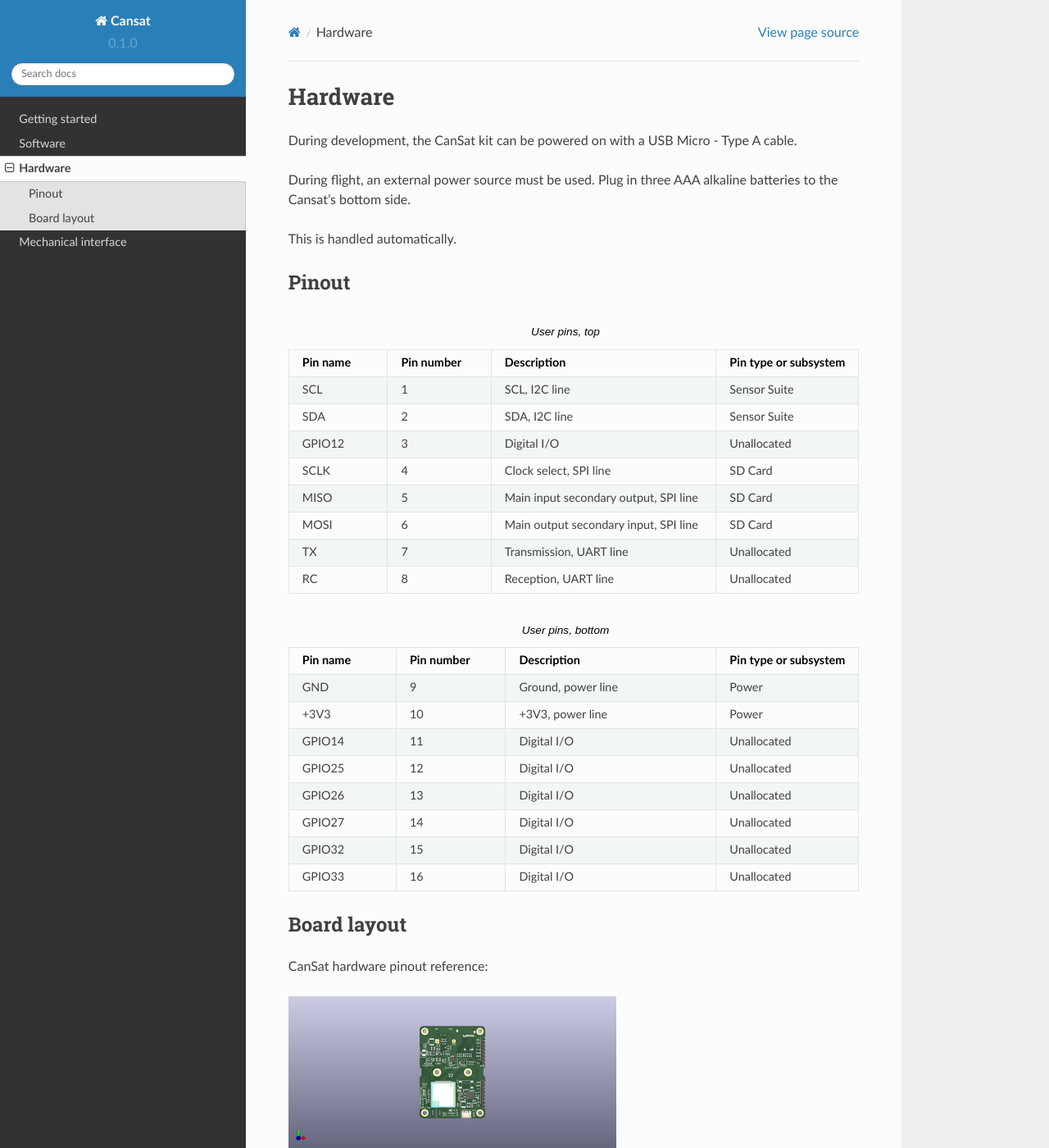
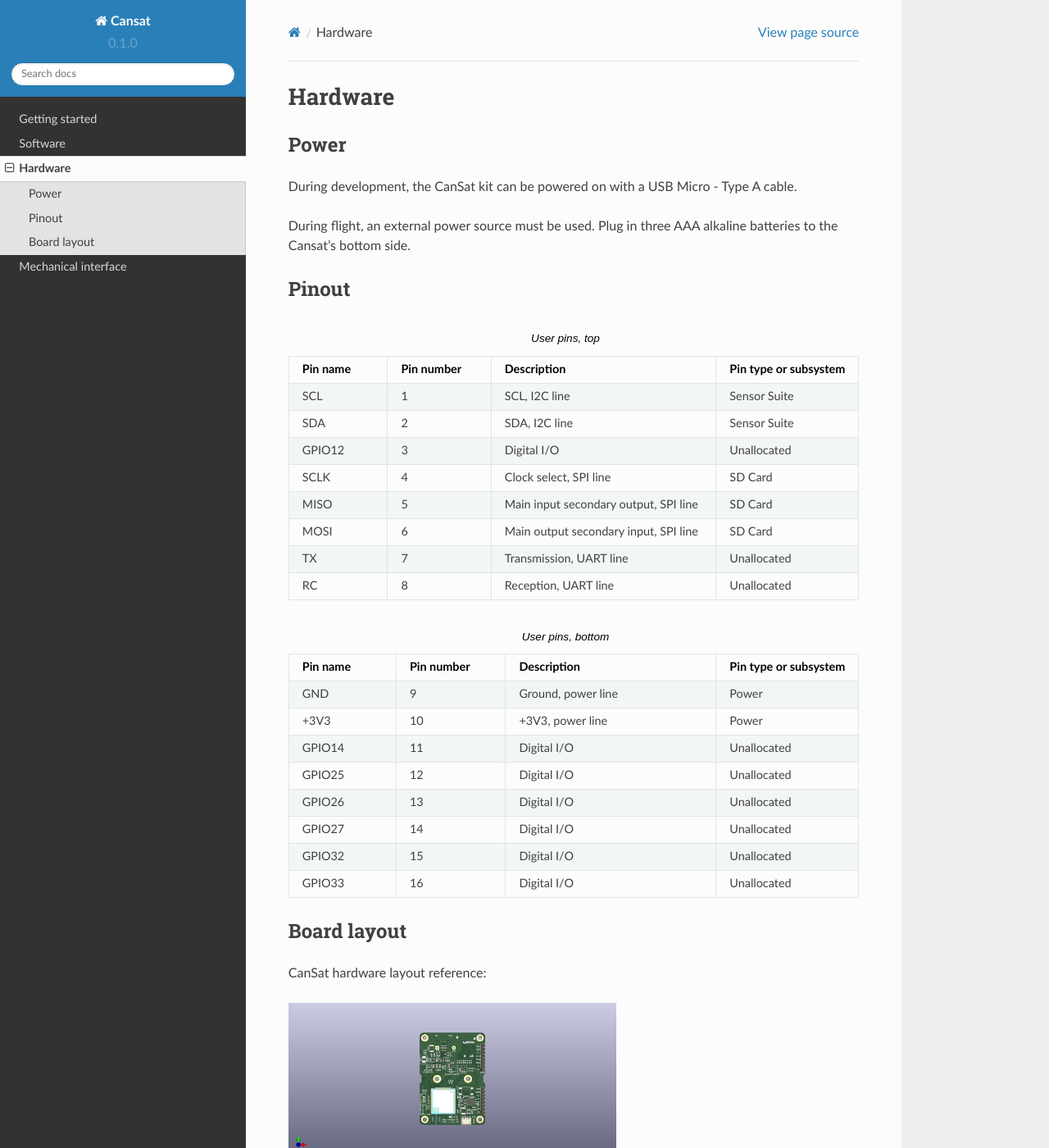
Before and after one commit to nikandt/cansat, a Sphinx documentation site: the page built from docs/source/hardware.rst, in a window 1280 px wide and 1400 px high. Shown: the whole window at 82% size. Built offline with Sphinx 7.4.7 and the Read the Docs theme 2.0.0, drawn with Linux system fonts in a browser that asks for light colours.

Commit message:
Add power section to hardware.rst

```diff
--- a/docs/source/hardware.rst
+++ b/docs/source/hardware.rst
@@ -1,11 +1,14 @@
 Hardware
 ========
+
+.. _power:
+
+Power
+-----
 
 During development, the CanSat kit can be powered on with a USB Micro - Type A cable.
 
 During flight, an external power source must be used. Plug in three AAA alkaline batteries to the Cansat's bottom side.
-
-This is handled automatically.
 
 .. _pinout:
 
@@ -100,11 +103,11 @@ Pinout
 Board layout
 ------------
 
-CanSat hardware pinout reference:
+CanSat hardware layout reference:
 
 .. image:: images/cansat.png
   :width: 400
-  :alt: Cansat Pinout
+  :alt: Cansat Layout
 
 For creating custom breakouts, a board template reference:
 
```
